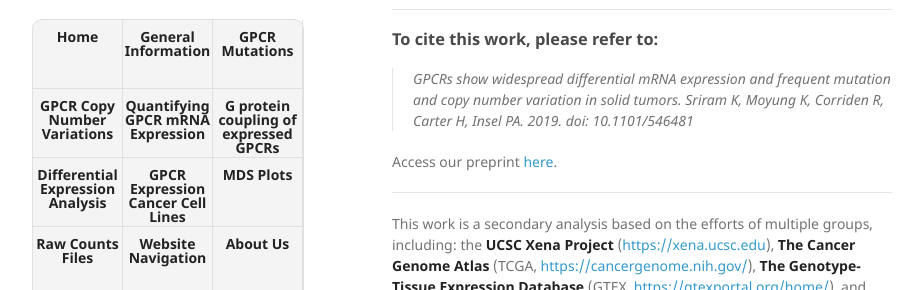
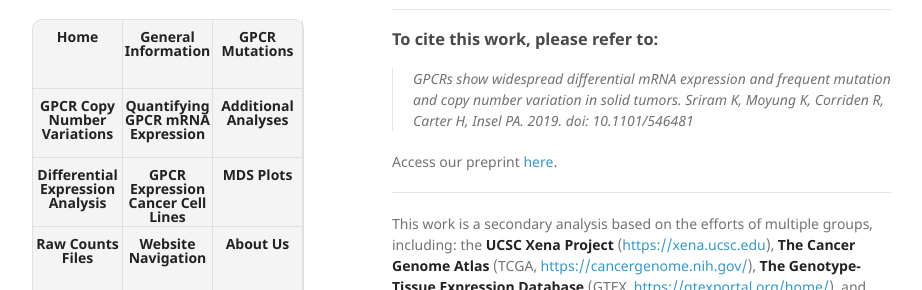
Before and after one commit to insellab/insellab.github.io, a Jekyll site: the page built from index.md, in a window 1280 px wide. Shown: the part 131-421 px from the top of the page, without its empty margins (178-1100 px from the left). Built offline with Jekyll 4.4.1, drawn with Linux system fonts in a browser that asks for light colours; our own code applies the rules of GitHub Pages for plain Markdown files.

Commit message:
Update default.html

```diff
--- a/_layouts/default.html
+++ b/_layouts/default.html
@@ -32,7 +32,8 @@
             <li><a href="https://insellab.github.io/gpcr_mutations"><strong>GPCR Mutations</strong></a></li>
             <li><a href="https://insellab.github.io/gpcr_cnv"><strong>GPCR Copy Number Variations</strong></a></li>
             <li><a href="https://insellab.github.io/gpcr_tcga_exp"><strong>Quantifying GPCR mRNA Expression</strong></a></li>
-            <li><a href="https://insellab.github.io/gpcr_gtex_exp"><strong>G protein coupling of expressed GPCRs</strong></a></li>
+            <li><a href="https://insellab.github.io/analyses"><strong>Additional Analyses</strong></a></li>
+            <!--<li><a href="https://insellab.github.io/gpcr_gtex_exp"><strong>G protein coupling of expressed GPCRs</strong></a></li>-->
             <li><a href="https://insellab.github.io/gpcr_DE"><strong>Differential Expression Analysis</strong></a></li>
             <li><a href="https://insellab.github.io/gpcr_cells_exp"><strong>GPCR Expression Cancer Cell Lines</strong></a></li>
             <li><a href="https://insellab.github.io/mds_plots"><strong>MDS Plots</strong></a></li>
```
